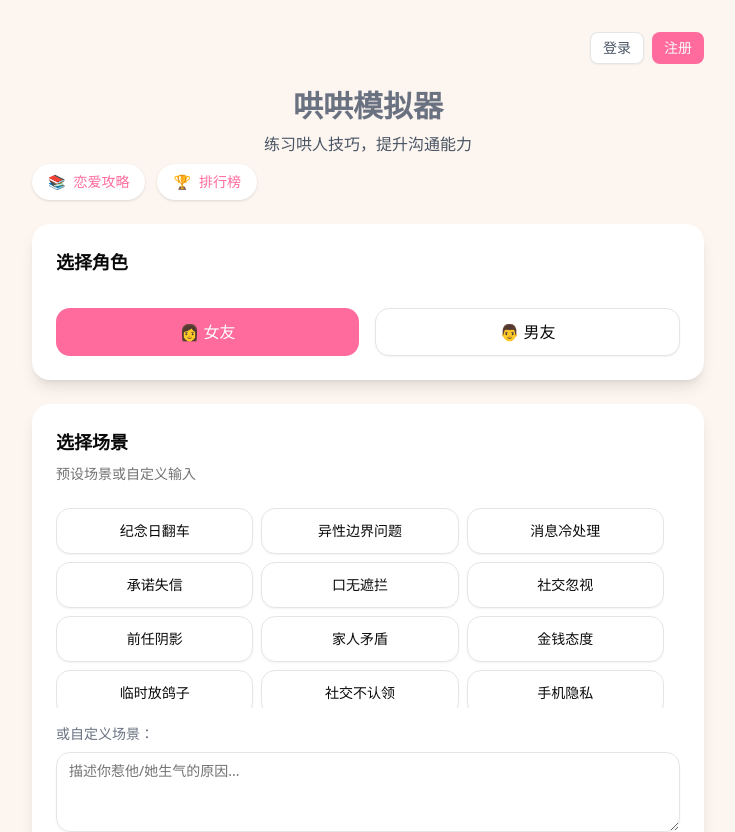
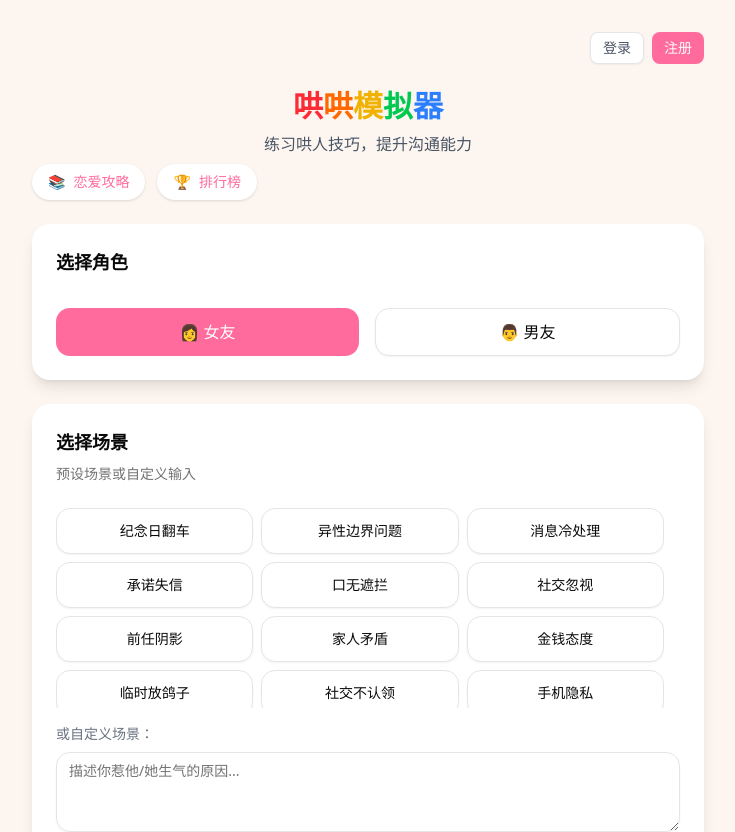
Before and after one commit to fydfh676km-lgtm/honghong, a Next.js app: page / in a window 1280 px wide. Shown: the top 832 px of the page, without its empty margins (272-1007 px from the left). Built offline with nearby package versions, Linux system fonts and the light colour scheme.

Commit message:
彩色修改后

```diff
--- a/src/app/page.tsx
+++ b/src/app/page.tsx
@@ -511,8 +511,12 @@ export default function Home() {
 
             {/* 标题 */}
             <div className="text-center space-y-2">
-              <h1 className="text-3xl font-bold text-gray-500">
-                哄哄模拟器
+              <h1 className="text-3xl font-bold">
+                <span className="text-red-500">哄</span>
+                <span className="text-orange-500">哄</span>
+                <span className="text-yellow-500">模</span>
+                <span className="text-green-500">拟</span>
+                <span className="text-blue-500">器</span>
               </h1>
               <p className="text-gray-600">练习哄人技巧，提升沟通能力</p>
               <div className="flex gap-3">
```
